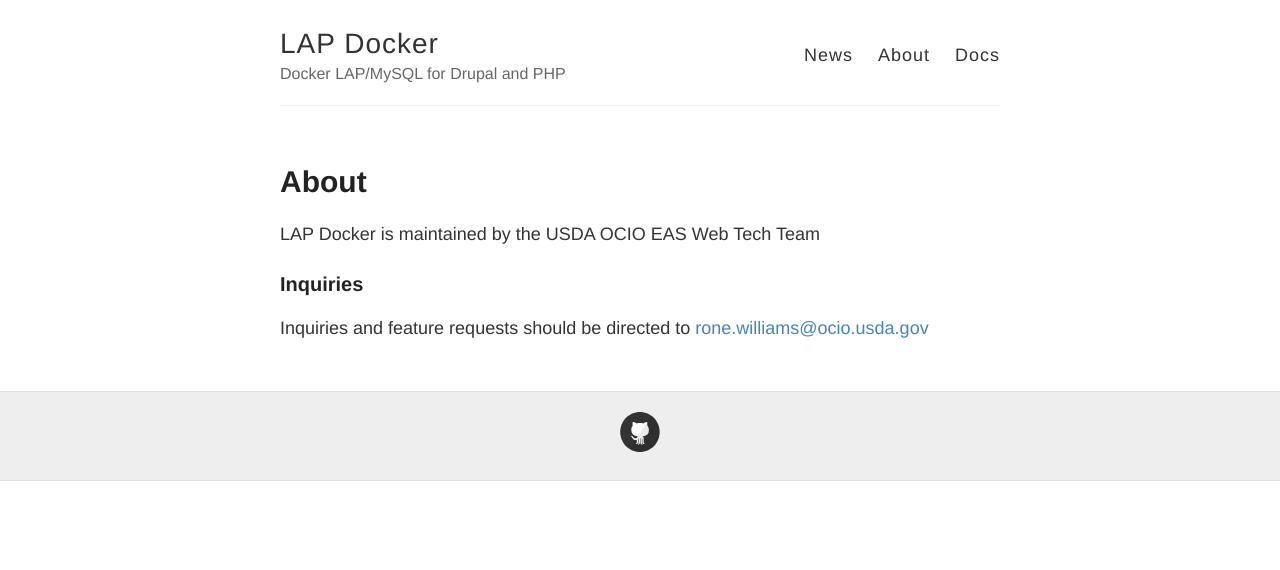
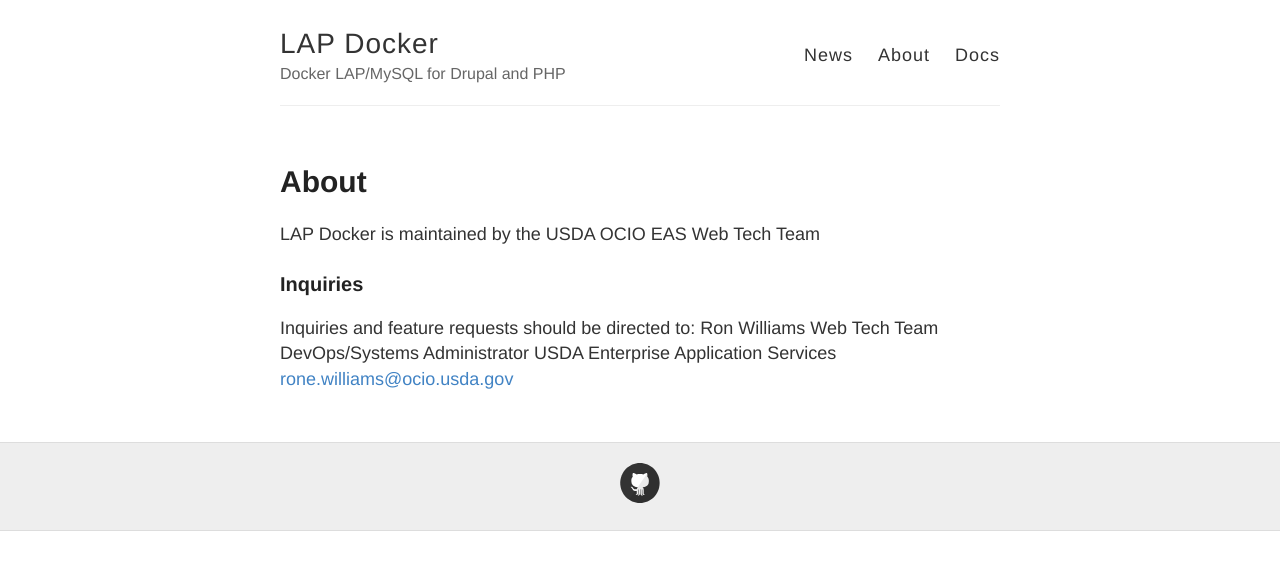
Before and after one commit to hedinfaok/lap-docker, a Jekyll site: the page built from about.md, in a window 1280 px wide. Shown: the top 570 px of the page. Built offline with Jekyll 4.4.1, drawn with Linux system fonts in a browser that asks for light colours; Markdown is read by kramdown in place of the engine named in the settings.

Commit message:
Add contact information.

```diff
--- a/about.md
+++ b/about.md
@@ -8,4 +8,8 @@
 
 ### Inquiries
 
-Inquiries and feature requests should be directed to [rone.williams@ocio.usda.gov](mailto:rone.williams@ocio.usda.gov)
+Inquiries and feature requests should be directed to:
+Ron Williams
+Web Tech Team DevOps/Systems Administrator
+USDA Enterprise Application Services
+[rone.williams@ocio.usda.gov](mailto:rone.williams@ocio.usda.gov)
```
